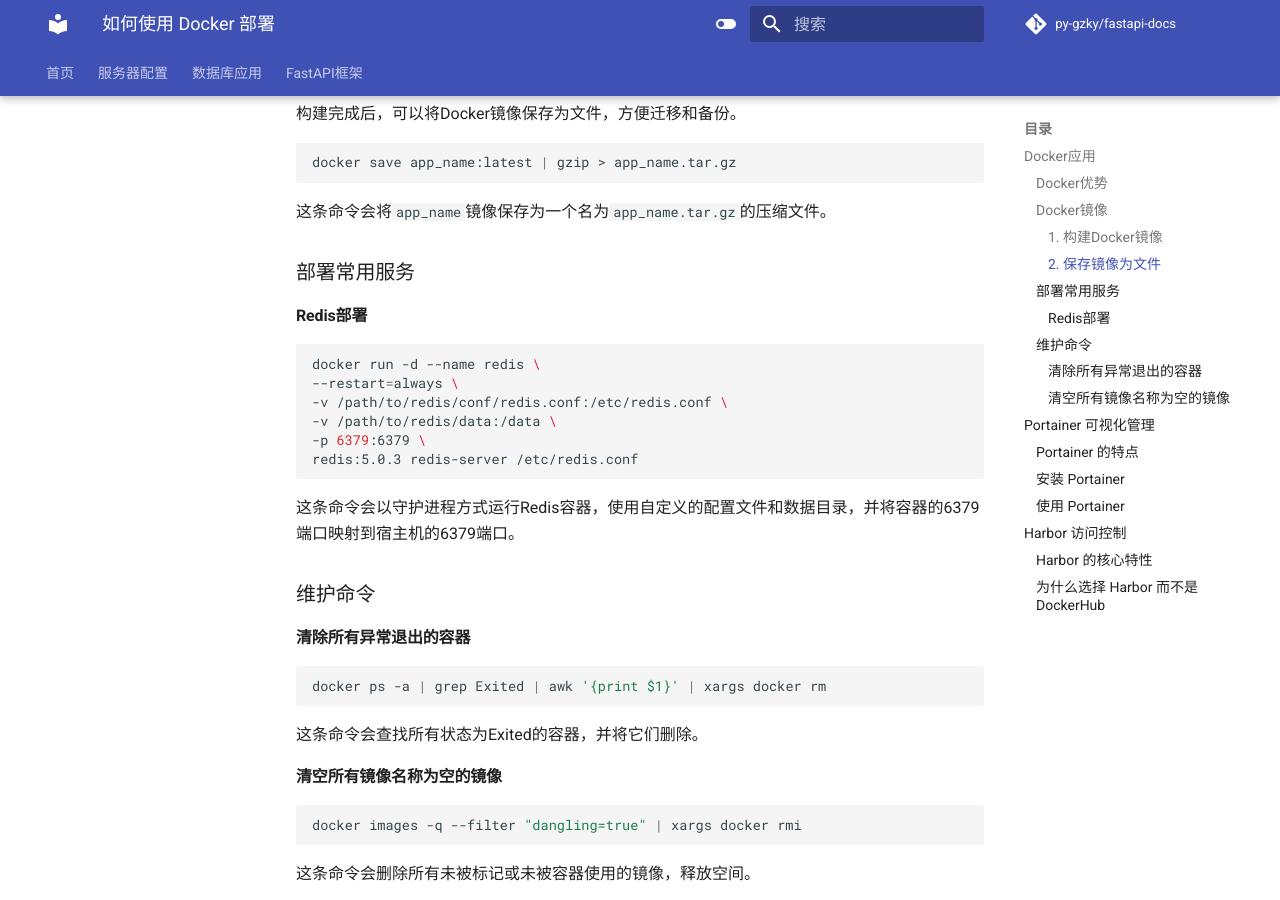
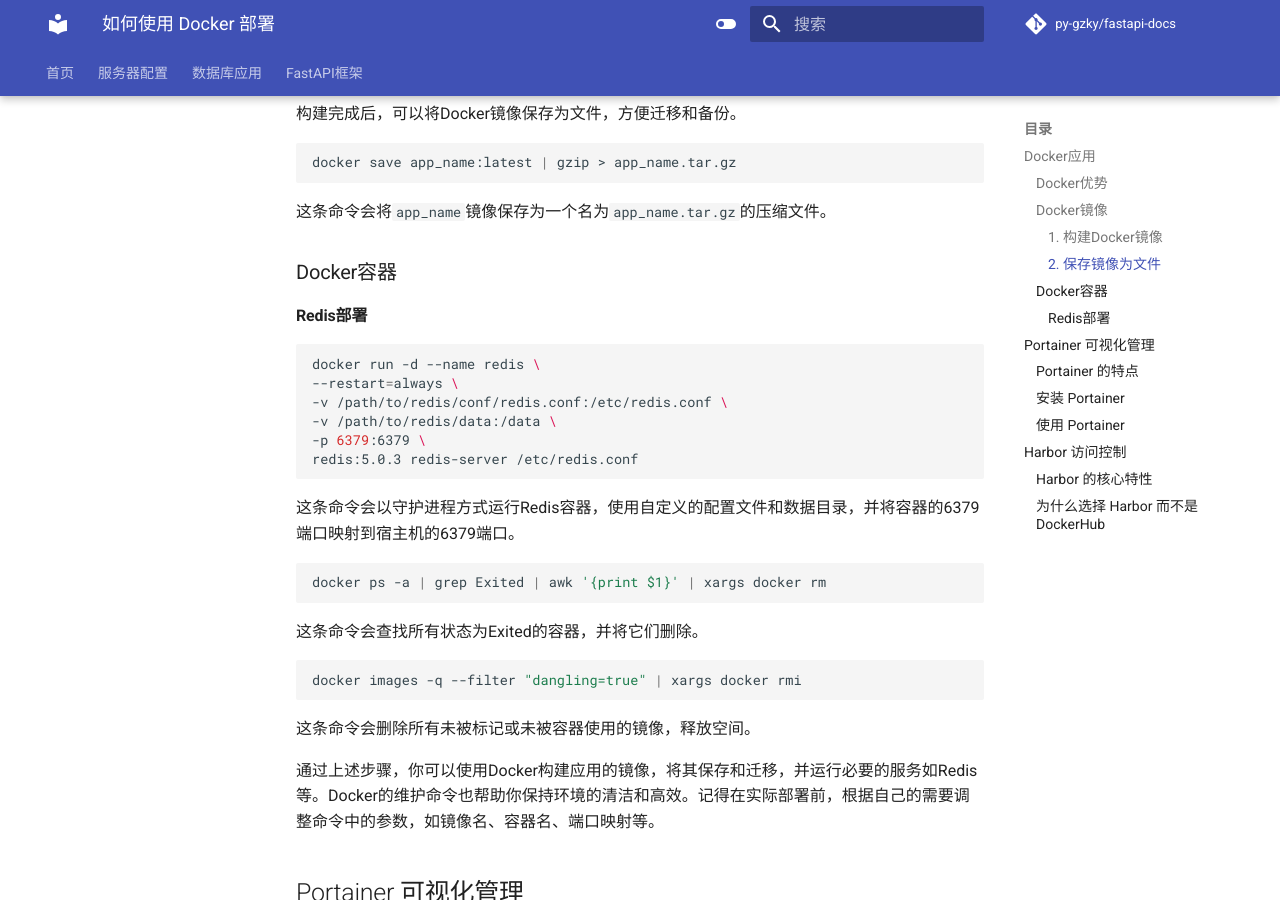
Before and after one commit to PY-GZKY/PythonBackendEngineerGuide, an MkDocs documentation site: the page built from docs/how-to-deploy-using-docker.md, in a window 1280 px wide and 900 px high, scrolled down 810 px. Built offline with MkDocs 1.6.1 and Material for MkDocs 9.7.7, drawn with Linux system fonts in a browser that asks for light colours; comment, search, counter and statistics services are not loaded.

Commit message:
Update how-to-deploy-using-docker.md

````diff
--- a/docs/how-to-deploy-using-docker.md
+++ b/docs/how-to-deploy-using-docker.md
@@ -33,7 +33,7 @@
 
 这条命令会将`app_name`镜像保存为一个名为`app_name.tar.gz`的压缩文件。
 
-### 部署常用服务
+### Docker容器
 
 #### Redis部署
 
@@ -48,22 +48,15 @@
 
 这条命令会以守护进程方式运行Redis容器，使用自定义的配置文件和数据目录，并将容器的6379端口映射到宿主机的6379端口。
 
-### 维护命令
-
-#### 清除所有异常退出的容器
-
 ```shell
 docker ps -a | grep Exited | awk '{print $1}' | xargs docker rm
 ```
-
 这条命令会查找所有状态为Exited的容器，并将它们删除。
 
-#### 清空所有镜像名称为空的镜像
 
 ```shell
 docker images -q --filter "dangling=true" | xargs docker rmi
 ```
-
 这条命令会删除所有未被标记或未被容器使用的镜像，释放空间。
 
 通过上述步骤，你可以使用Docker构建应用的镜像，将其保存和迁移，并运行必要的服务如Redis等。Docker的维护命令也帮助你保持环境的清洁和高效。记得在实际部署前，根据自己的需要调整命令中的参数，如镜像名、容器名、端口映射等。
````
